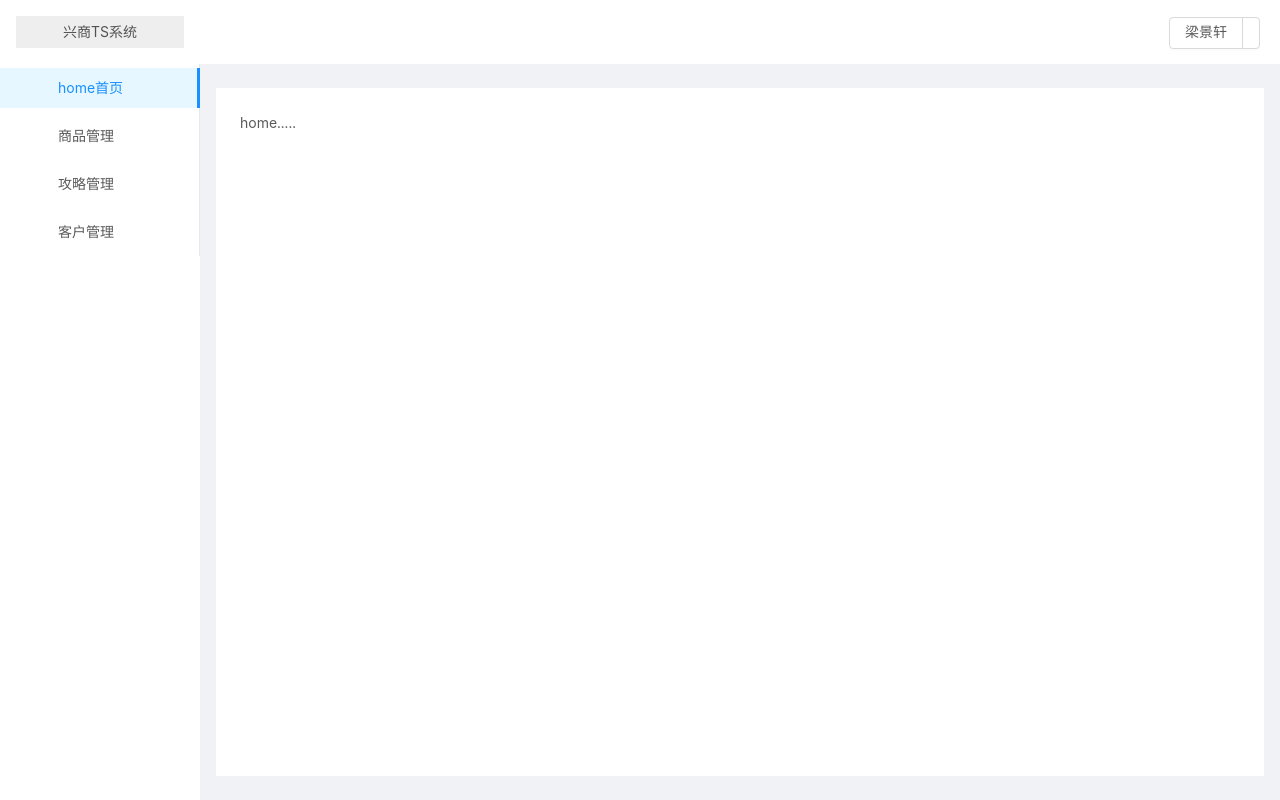
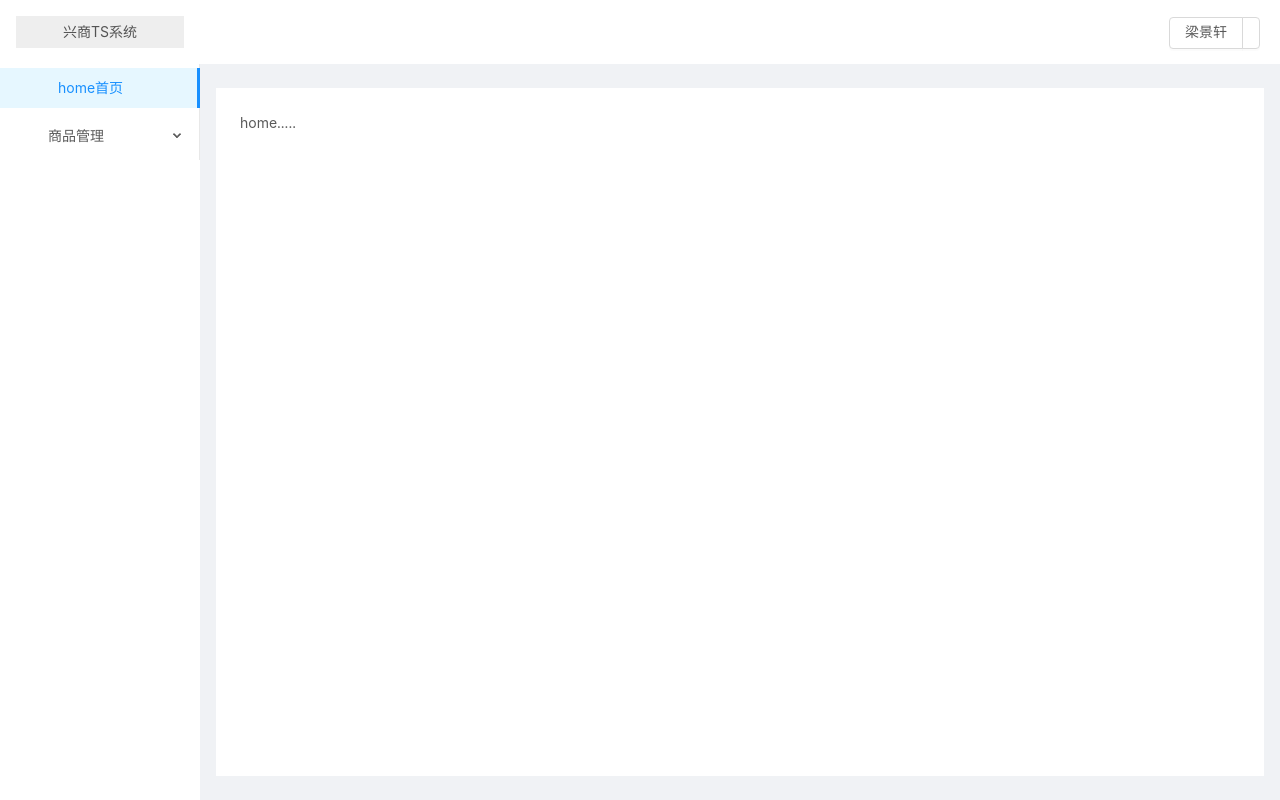
Before and after one commit to LiangJingxuan/meiyu-admin, a Vue app: page /#/home in a window 1280 px wide. Built offline with nearby package versions, Linux system fonts and the light colour scheme.

Commit message:
layout edit

```diff
--- a/src/components/layout/Layout.vue
+++ b/src/components/layout/Layout.vue
@@ -8,20 +8,27 @@
     >
       <div class="logo" v-show="!collapsed">兴商TS系统</div>
       <div class="logo" v-show="collapsed">TS</div>
-      <a-menu mode="inline" :default-selected-keys="[routed.path]">
+      <a-menu
+        mode="inline"
+        :default-selected-keys="[routed]"
+        :open-keys="[openKeys]"
+        @openChange="onOpenChange"
+      >
         <a-menu-item key="/home">
           <router-link to="/home">
             <a-icon type="home" />
             <span>home首页</span>
           </router-link>
         </a-menu-item>
-        <a-menu-item key="/house">
-          <router-link to="/house">
-            <a-icon type="key" />
-            <span>商品管理</span>
-          </router-link>
-        </a-menu-item>
-        <a-menu-item key="/client">
+        <a-sub-menu key="sub1">
+          <span slot="title"><a-icon type="key" />商品管理</span>
+          <a-menu-item key="/goods">
+            <router-link to="/goods">
+              <span>自由行</span>
+            </router-link>
+          </a-menu-item>
+        </a-sub-menu>
+        <!-- <a-menu-item key="/client">
           <router-link to="/client">
             <a-icon type="team" />
             <span>攻略管理</span>
@@ -32,7 +39,7 @@
             <a-icon type="team" />
             <span>客户管理</span>
           </router-link>
-        </a-menu-item>
+        </a-menu-item> -->
       </a-menu>
     </a-layout-sider>
     <a-layout>
@@ -84,6 +91,7 @@ export default {
     ALayoutContent: Layout.Content,
     AMenu: Menu,
     AMenuItem: Menu.Item,
+    ASubMenu: Menu.SubMenu,
     AIcon: Icon,
     ADropdownButton: Dropdown.Button,
     ARow: Row,
@@ -92,11 +100,37 @@ export default {
   data() {
     return {
       collapsed: false,
+      openKeys: "",
     };
+  },
+  created() {
+    if (this.routed === "/goods") {
+      this.openKeys = "sub1";
+    } else {
+      this.openKeys = "";
+    }
   },
   computed: {
     routed() {
-      return this.$route;
+      return this.$route.path;
+    },
+  },
+  methods: {
+    onOpenChange(openKeys) {
+      if (openKeys.length !== 0) {
+        this.openKeys = openKeys[1];
+      } else {
+        this.openKeys = "";
+      }
+    },
+  },
+  watch: {
+    $route: function () {
+      if (this.routed === "/goods") {
+      this.openKeys = "sub1";
+    } else {
+      this.openKeys = "";
+    }
     },
   },
 };
--- a/src/router/routes.js
+++ b/src/router/routes.js
@@ -10,6 +10,11 @@ export default [
         name: 'Home',
         component: () => import('views/home/Home')
       },
+      {
+        path: '/goods',
+        name: 'Goods',
+        component: () => import('views/goods/Goods')
+      }
     ]
   },
   {
--- /dev/null
+++ b/src/views/goods/Goods.vue
@@ -0,0 +1,16 @@
+<template>
+  <div>
+    goods....
+  </div>
+</template>
+
+<script>
+export default {
+  name: "Goods",
+
+}
+</script>
+
+<style>
+
+</style>
```
